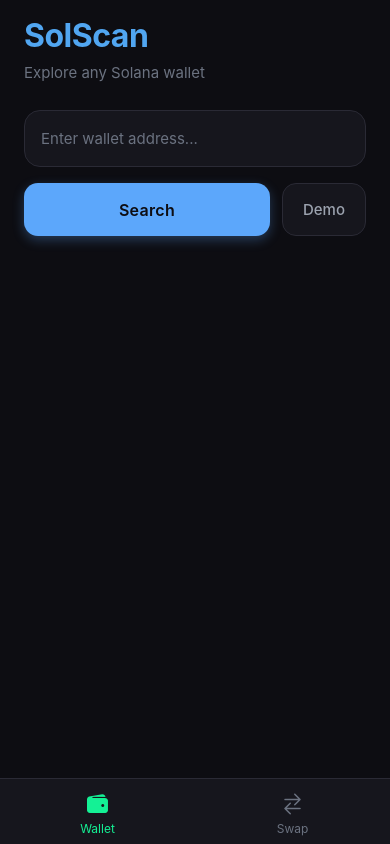
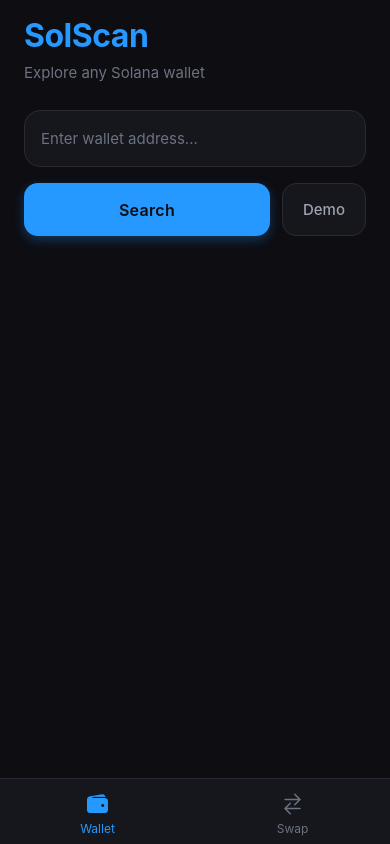
Before and after one commit to Astrobot-me/SolScan, a React Native app: screen / in a window 390 px wide. Built offline with nearby package versions, Linux system fonts and the light colour scheme.

Commit message:
Updated color scheme to use #2599ff for active states and buttons across App, SwapScreen, and styles.

```diff
--- a/App.tsx
+++ b/App.tsx
@@ -35,7 +35,7 @@
             <Ionicons
               name={activeTab === "wallet" ? "wallet" : "wallet-outline"}
               size={24}
-              color={activeTab === "wallet" ? "#14F195" : "#6B7280"}
+              color={activeTab === "wallet" ? "#2599ff" : "#6B7280"}
             />
             <Text style={[s.tabLabel, activeTab === "wallet" && s.tabActive]}>
               Wallet
@@ -49,7 +49,7 @@
             <Ionicons
               name={activeTab === "swap" ? "swap-horizontal" : "swap-horizontal-outline"}
               size={24}
-              color={activeTab === "swap" ? "#14F195" : "#6B7280"}
+              color={activeTab === "swap" ? "#2599ff" : "#6B7280"}
             />
             <Text style={[s.tabLabel, activeTab === "swap" && s.tabActive]}>
               Swap
@@ -85,6 +85,6 @@
     fontSize: 12,
   },
   tabActive: {
-    color: "#14F195",
+    color: "#2599ff",
   },
 });
--- a/src/screens/SwapScreen.tsx
+++ b/src/screens/SwapScreen.tsx
@@ -65,10 +65,34 @@
                     <Text style={s.usdText}>$499.749</Text>
                 </View>
             </View>
+
             <View style={s.arrowContainer}>
                 <TouchableOpacity style={s.swapArrow} onPress={swapTokens}>
                     <Ionicons name="arrow-down" size={20} color="#FFF" />
                 </TouchableOpacity>
+            </View>
+             <View style={[s.card, { marginBottom: 10 }]}>
+                <View style={s.cardHeader}>
+                    <TouchableOpacity style={s.tokenSelector}>
+                        <View style={[s.tokenIcon, { backgroundColor: "#9945FF" }]}>
+                            <Text style={s.tokenIconText}>S</Text>
+                        </View>
+                        <Text style={s.tokenName}>{toToken}</Text>
+                        <Ionicons name="chevron-down" size={18} color="#888" />
+                    </TouchableOpacity>
+                    <TextInput
+                        style={s.amountInput}
+                        value={toAmount}
+                        onChangeText={setToAmount}
+                        keyboardType="numeric"
+                        placeholder="0"
+                        placeholderTextColor="#666"
+                    />
+                </View>
+                <View style={s.cardFooter}>
+                    <Text style={s.balanceText}>Balance: 0.0661 {fromToken}</Text>
+                    <Text style={s.usdText}>$499.749</Text>
+                </View>
             </View>
             <TouchableOpacity style={s.swapBtn} onPress={handleSwap}>
                 <Text style={s.swapBtnText}>Swap</Text>
@@ -87,7 +111,7 @@
         paddingTop: 20,
     },
     title: {
-        color: "#FFFFFF",
+        color: "#2599ff",
         fontSize: 28,
         fontWeight: "700",
         marginBottom: 20,
@@ -168,7 +192,7 @@
         borderColor: "#0D0D12",
     },
     swapBtn: {
-        backgroundColor: "#14F195",
+        backgroundColor: "#2599ff",
         paddingVertical: 18,
         borderRadius: 16,
         alignItems: "center",
--- a/src/styles/styles.ts
+++ b/src/styles/styles.ts
@@ -14,7 +14,7 @@
     paddingTop: 16,
   },
   title: {
-    color: "#51a6f1",
+    color: "#2599ff",
     fontSize: 32,
     fontWeight: "700",
     marginBottom: 8,
@@ -49,12 +49,12 @@
   },
   btn: {
     flex: 1,
-    backgroundColor: "#5ca7fb",
+    backgroundColor: "#2599ff",
     paddingVertical: 16,
     borderRadius: 14,
     alignItems: "center",
     justifyContent: "center",
-    shadowColor: "#5ca7fb",
+    shadowColor: "#2599ff",
     shadowOffset: { width: 0, height: 4 },
     shadowOpacity: 0.3,
     shadowRadius: 12,
@@ -111,7 +111,7 @@
     letterSpacing: -1,
   },
   sol: {
-    color: "#5ca7fb",
+    color: "#2599ff",
     fontSize: 18,
     fontWeight: "600",
     marginLeft: 8,
@@ -156,7 +156,7 @@
     fontWeight: "500",
   },
   amount: {
-    color: "#5ca7fb",
+    color: "#2599ff",
     fontSize: 15,
     fontWeight: "600",
   },
```
